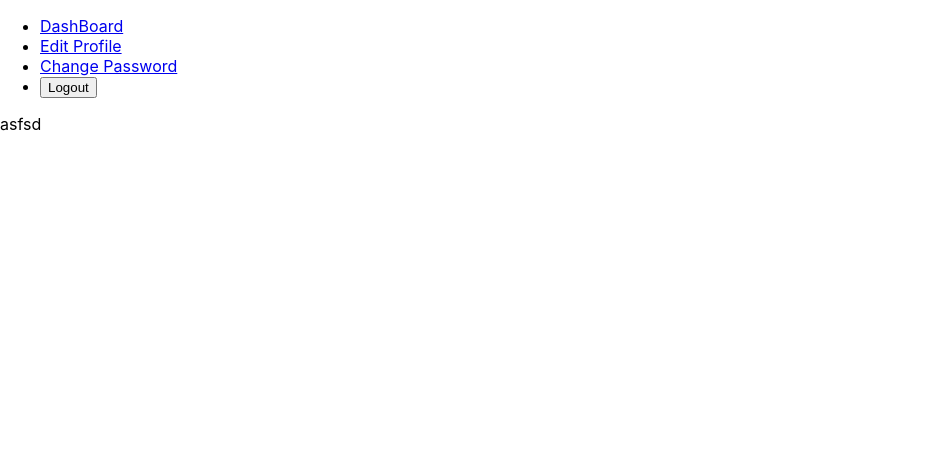
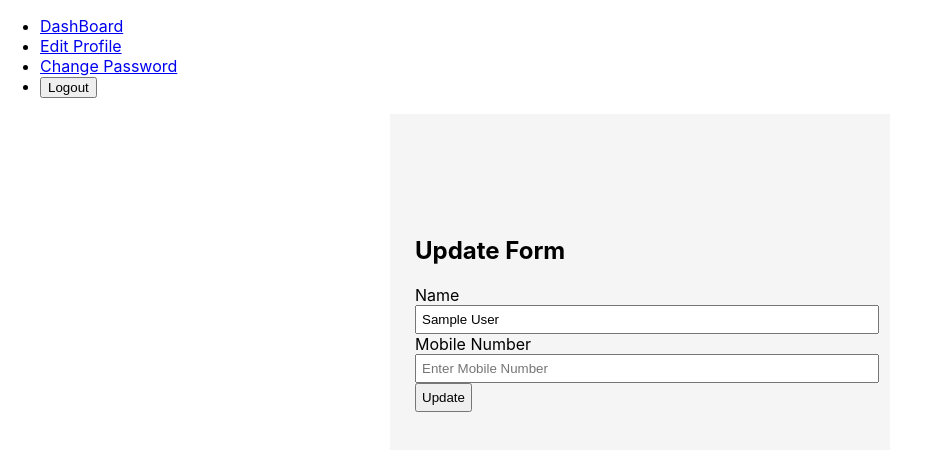
Before and after one commit to Rohitkushwah12/TechLift-Demo-Project, a React (Create React App) app: page /edit-profile in a window 1280 px wide. Shown: the top 450 px of the page, without its empty margins (0-942 px from the left). Built offline with nearby package versions, Linux system fonts and the light colour scheme; sample sign-in values are in the browser's storage.

Commit message:
added edit profile feature

```diff
--- a/src/components/UserProfileEdit.js
+++ b/src/components/UserProfileEdit.js
@@ -1,7 +1,89 @@
+import { ErrorMessage, Field, Form, Formik } from "formik";
 import React from "react";
+import * as Yup from "yup";
+import { editUser } from "../store/userSlice";
+import { useDispatch, useSelector } from "react-redux";
+
+const editUserSchema = Yup.object().shape({
+  name: Yup.string()
+    .min(2, "First Name must be 2 characters or long")
+    .required("First Name required"),
+  mobile: Yup.string()
+    .required("Mobile number required")
+    .matches(/^(?=.*[0-9])/, "please enter valid mobile number"),
+});
 
 const UserProfileEdit = () => {
-  return <div>asfsd</div>;
+  const dispatch = useDispatch();
+  const loginUser = useSelector((state) => state.userAuth);
+  return (
+    <div>
+      <Formik
+        initialValues={{
+          name: loginUser.name,
+          mobile: loginUser.mobile,
+        }}
+        validationSchema={editUserSchema}
+        onSubmit={(values) => {
+          console.log(values);
+          dispatch(
+            editUser({
+              email: loginUser.email,
+              mobile: values.mobile,
+              name: values.name,
+            })
+          );
+          setTimeout(() => {
+            alert("Details Updated Successfully");
+          }, 2000);
+        }}
+      >
+        <div
+          style={{
+            width: "500px",
+            backgroundColor: "#f5f5f5",
+            margin: "auto",
+            height: "400px",
+            display: "flex",
+            alignItems: "center",
+          }}
+        >
+          <Form style={{ width: "90%", margin: "auto" }}>
+            <div>
+              <h2>Update Form</h2>
+
+              <label htmlFor="name">Name</label>
+              <Field
+                type="text"
+                name="name"
+                placeholder="Enter Name"
+                style={{ width: "100%", padding: "5px" }}
+              />
+              <ErrorMessage name="name" component="div" />
+            </div>
+            <div>
+              <label htmlFor="mobile">Mobile Number</label>
+              <Field
+                type="text"
+                name="mobile"
+                placeholder="Enter Mobile Number"
+                style={{ width: "100%", padding: "5px" }}
+              />
+              <ErrorMessage name="mobile" component="div" />
+            </div>
+
+            <button
+              className="btn btn-primary btn-block mt-4"
+              type="submit"
+              style={{ padding: "5px" }}
+            >
+              Update
+            </button>
+          </Form>
+        </div>
+      </Formik>
+    </div>
+  );
 };
 
 export default UserProfileEdit;
--- a/src/store/userSlice.js
+++ b/src/store/userSlice.js
@@ -21,7 +21,14 @@ const userSlice = createSlice({
       saveState(state);
     },
     editUser(state, action) {
-      state.push();
+      console.log(action.payload);
+      state.map((user) => {
+        if (user.email === action.payload.email) {
+          user.name = action.payload.name;
+          user.mobile = action.payload.mobile;
+        }
+      });
+      saveState(state);
     },
     changePassword(state, action) {
       state.map((user) => {
```
